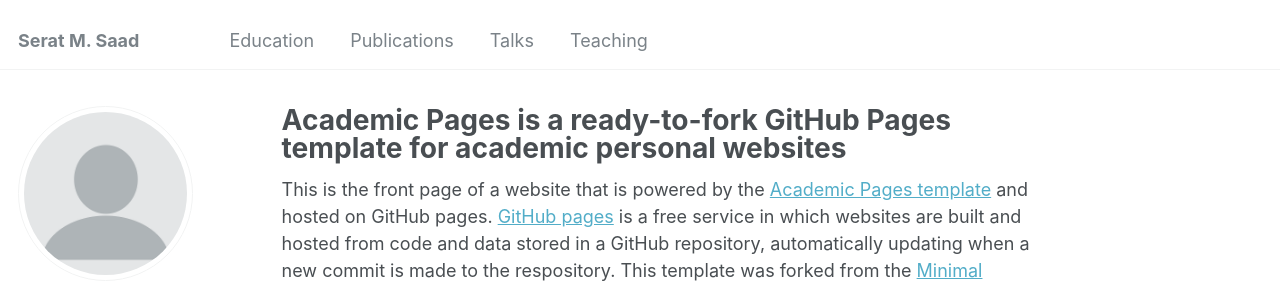
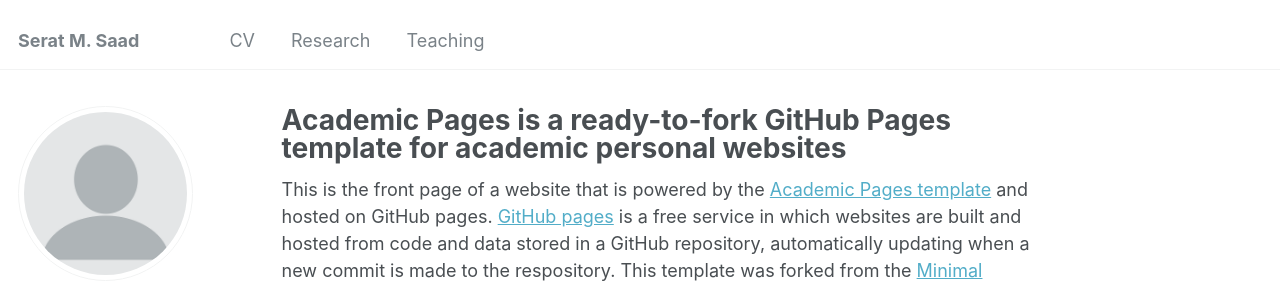
Before and after one commit to seratsaad/seratsaad.github.io, a Jekyll site: the page built from _pages/about.md, in a window 1280 px wide. Shown: the top 283 px of the page. Built offline with Jekyll 4.4.1, drawn with Linux system fonts in a browser that asks for light colours; some web fonts are replaced.

Commit message:
Update navigation.yml

```diff
--- a/_data/navigation.yml
+++ b/_data/navigation.yml
@@ -5,17 +5,17 @@
 # prevent it from being included in the site.
 
 main:
-  - title: "Education"
-    url: /education/
+  - title: "CV"
+    url: /publication/
 
-  - title: "Publications"
-    url: /publications/
-
-  - title: "Talks"
+  - title: "Research"
     url: /talks/
 
   - title: "Teaching"
     url: /teaching/
+
+  #- title: "CV"
+  #  url: /cv/
 
   #- title: "Portfolio"
   #  url: /portfolio/
```
